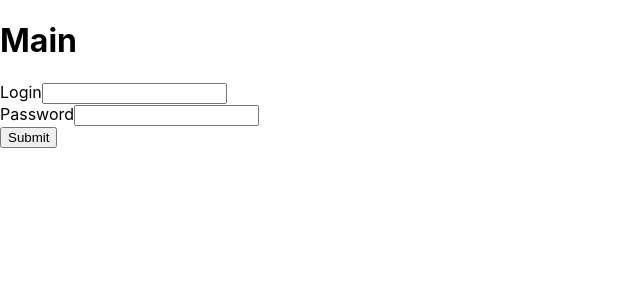
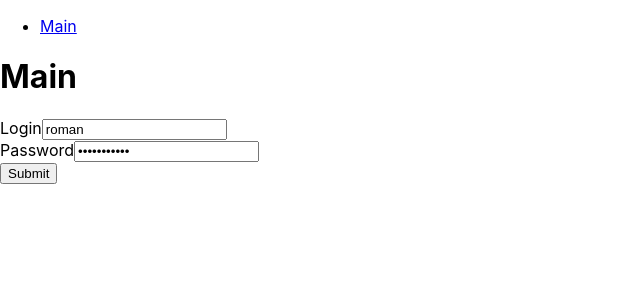
Before and after one commit to Fustell/OnlineLibraryFrontEnd, a React (Create React App) app: page / in a window 1280 px wide. Shown: the top 300 px of the page, without its empty margins (0-640 px from the left). Built offline with nearby package versions, Linux system fonts and the light colour scheme.

Commit message:
bug cookies authentication fix

```diff
--- a/src/App.tsx
+++ b/src/App.tsx
@@ -1,14 +1,23 @@
 import React from 'react';
-import {BrowserRouter as Router,Routes,Route} from 'react-router-dom'
+import {BrowserRouter as Router,Routes,Route, Navigate} from 'react-router-dom'
 import Dashboard from './pages/Dashboard/Dashboard';
 import Main from './pages/Main/Main';
+import Header from './components';
+import { useSelector } from 'react-redux';
+import { IRootState } from './store';
 
 function App() {
+
+  const isLoggined = useSelector(
+      (state: IRootState) => !!state.auth.authData.accessToken
+  )
+
   return (
     <Router>
+      <Header/>
         <Routes>
           <Route path='/' element={<Main/>}/>
-          <Route path='/dashboard' element={<Dashboard/>}/>
+          <Route path='/dashboard' element={isLoggined ? <Dashboard/> : <Navigate to="/"/>}/>
       </Routes>
     </Router>
   );
--- a/src/api/auth/index.ts
+++ b/src/api/auth/index.ts
@@ -5,3 +5,5 @@ import { ILoginRequest, ILoginResponse } from "./types";
 
 export const login = (params:ILoginRequest):AxiosPromise<ILoginResponse> =>
     axiosInstance.post(Endpoints.AUTH.LOGIN, params);
+
+export const logout = (): AxiosPromise => axiosInstance.post(Endpoints.AUTH.LOGOUT)
--- a/src/api/endpoints.ts
+++ b/src/api/endpoints.ts
@@ -1,9 +1,9 @@
 const Endpoints = {
     AUTH: {
         LOGIN: "/auth/token/",
-        REFRESH: "/auth/token/refresh",
-        LOGOUT: "/auth/token/logout",
-        PROFILE:"/profile"
+        REFRESH: "/auth/token/refresh/",
+        LOGOUT: "/auth/logout/",
+        PROFILE:"/profile/"
     }
 };
 
--- a/src/api/instance.ts
+++ b/src/api/instance.ts
@@ -3,5 +3,6 @@ import axios from "axios";
 const BASE_URL = 'http://localhost:8000/'
 
 export const axiosInstance = axios.create({
-    baseURL:BASE_URL
+    baseURL:BASE_URL,
+    withCredentials: true
 });
--- /dev/null
+++ b/src/components/Header.tsx
@@ -0,0 +1,25 @@
+import { Link } from "react-router-dom";
+import { IRootState, useAppDispatch } from "../store";
+import { useSelector } from "react-redux";
+
+const Header = () => {
+    const isLoggined = useSelector(
+        (state: IRootState) => !!state.auth.authData.accessToken
+    )
+    return (
+        <nav>
+            <ul>
+                <li>
+                    <Link to="/">Main</Link>
+                </li>
+                {isLoggined && (
+                    <li>
+                        <Link to="/dashboard">Dashboard</Link>
+                    </li>
+                )}
+            </ul>
+        </nav>
+    );
+};
+
+export default Header;
--- /dev/null
+++ b/src/components/index.ts
@@ -0,0 +1 @@
+export { default } from './Header'
--- a/src/pages/Main/Main.tsx
+++ b/src/pages/Main/Main.tsx
@@ -1,9 +1,27 @@
+import { useSelector } from "react-redux";
+import {IRootState, useAppDispatch} from '../../store';
 import Login from "./components/Login";
+import { logoutUser } from "../../store/auth/actionCreators";
 
 const Main = () => {
-    return <div>
-        <h1>Main</h1>
-        <Login/></div>;
+
+    const dispatch = useAppDispatch();
+
+    const isLoggined = useSelector(
+        (state: IRootState) => !!state.auth.authData.accessToken
+    )
+
+    const renderProfile = () => {
+        return (<div>
+            <div>You successfull authenticated</div>
+        <button onClick={() => dispatch(logoutUser())}>Logout</button>
+        </div>);
+    }
+
+    return (<div>
+            <h1>Main</h1>
+            {isLoggined ? renderProfile(): <Login/>}
+        </div>);
 };
 
 export default Main;
--- a/src/pages/Main/components/Login.tsx
+++ b/src/pages/Main/components/Login.tsx
@@ -6,8 +6,9 @@ import { loginUser } from "../../../store/auth/actionCreators";
 const Login = () => {
     const dispatch = useAppDispatch();
 
-    const [username,setUsername] = useState("");
-    const [password,setPassword] = useState("");
+    const [username,setUsername] = useState("roman");
+    const [password,setPassword] = useState("12345qwerty");
+
 
     const handleSubmit = (e: FormEvent) => {
         e.preventDefault();
@@ -18,11 +19,11 @@ const Login = () => {
         <form onSubmit={handleSubmit}>
         <div>
             <label htmlFor="usename">Login</label>
-            <input type="text" name="usename" onChange={e => setUsername(e.target.value)}/>
+            <input type="text" name="usename" onChange={e => setUsername(e.target.value)} value="roman"/>
         </div>
         <div>
             <label htmlFor="password">Password</label>
-            <input type="password" name="password" onChange={e => setPassword(e.target.value)} />
+            <input type="password" name="password" onChange={e => setPassword(e.target.value)} value="12345qwerty" />
         </div>
         <button>Submit</button>
         </form>
--- a/src/store/auth/actionCreators.ts
+++ b/src/store/auth/actionCreators.ts
@@ -2,6 +2,7 @@ import { Dispatch } from "@reduxjs/toolkit"
 import api from "../../api"
 import { ILoginRequest, ILoginResponse } from "../../api/auth/types"
 import { loginStart, loginSucess, loginFailure, logoutSuccess,loadProfileStart, loadProfileFailure, loadProfileSucess } from "./authReducer"
+import { useNavigate } from "react-router-dom"
 export const loginUser =
   (data: ILoginRequest) =>
     async (dispatch: Dispatch<any>): Promise<void> => {
@@ -18,3 +19,18 @@ export const loginUser =
         dispatch(loginFailure(e.message))
       }
     }
+
+export const logoutUser =
+  () =>
+  async (dispatch: Dispatch): Promise<void> => {
+      try {
+
+        const res = await api.auth.logout()
+        dispatch(logoutSuccess(res.data.refreshToken))
+
+        const navigate = useNavigate();;
+        navigate('/');
+      } catch (e) {
+          console.error(e)
+      }
+  }
--- a/src/store/index.ts
+++ b/src/store/index.ts
@@ -11,6 +11,6 @@ export const store = configureStore({
 })
 
 
-export type RootState = ReturnType<typeof store.getState>;
+export type IRootState = ReturnType<typeof store.getState>;
 export type AppDispatch = typeof store.dispatch;
 export const useAppDispatch: () => AppDispatch = useDispatch;
```
